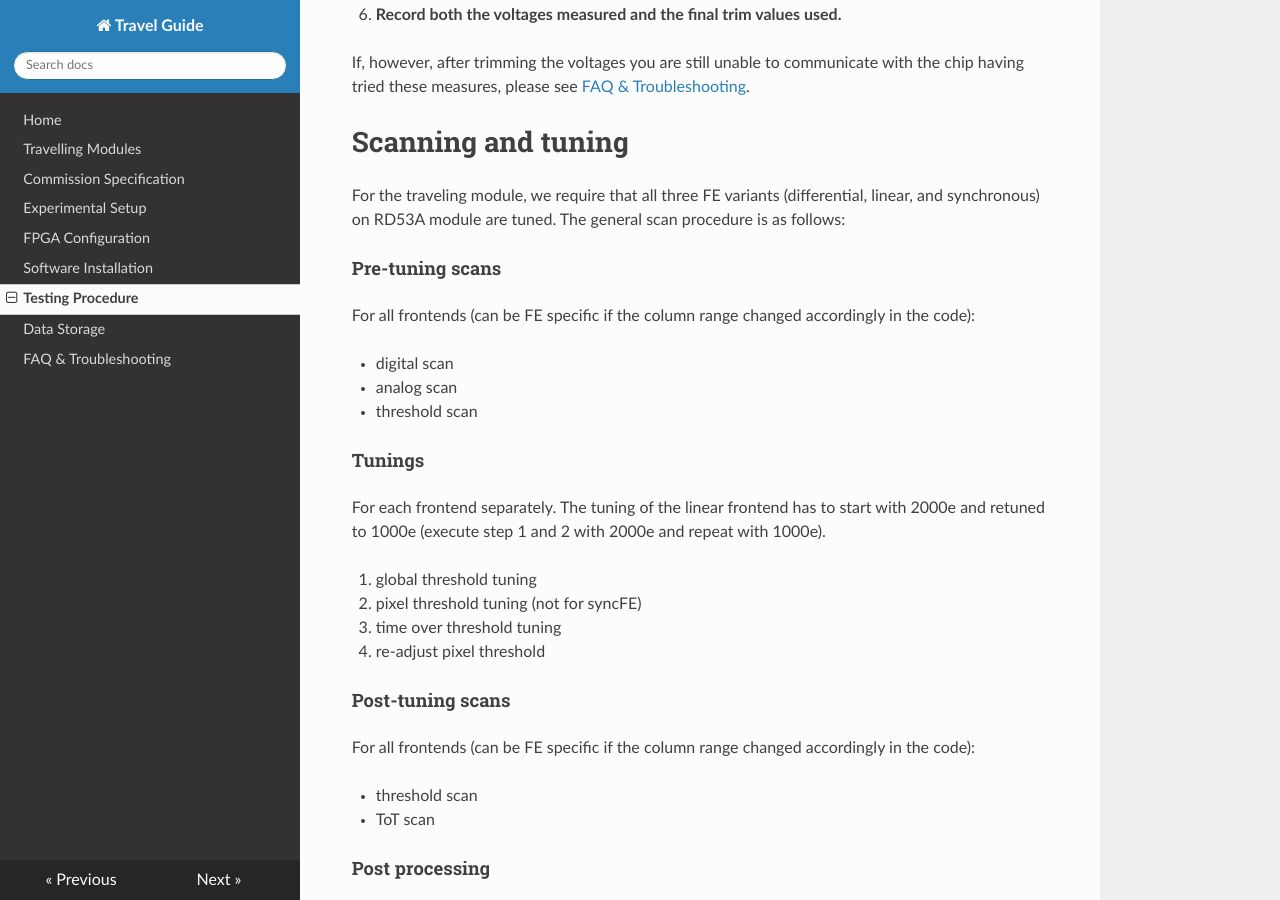
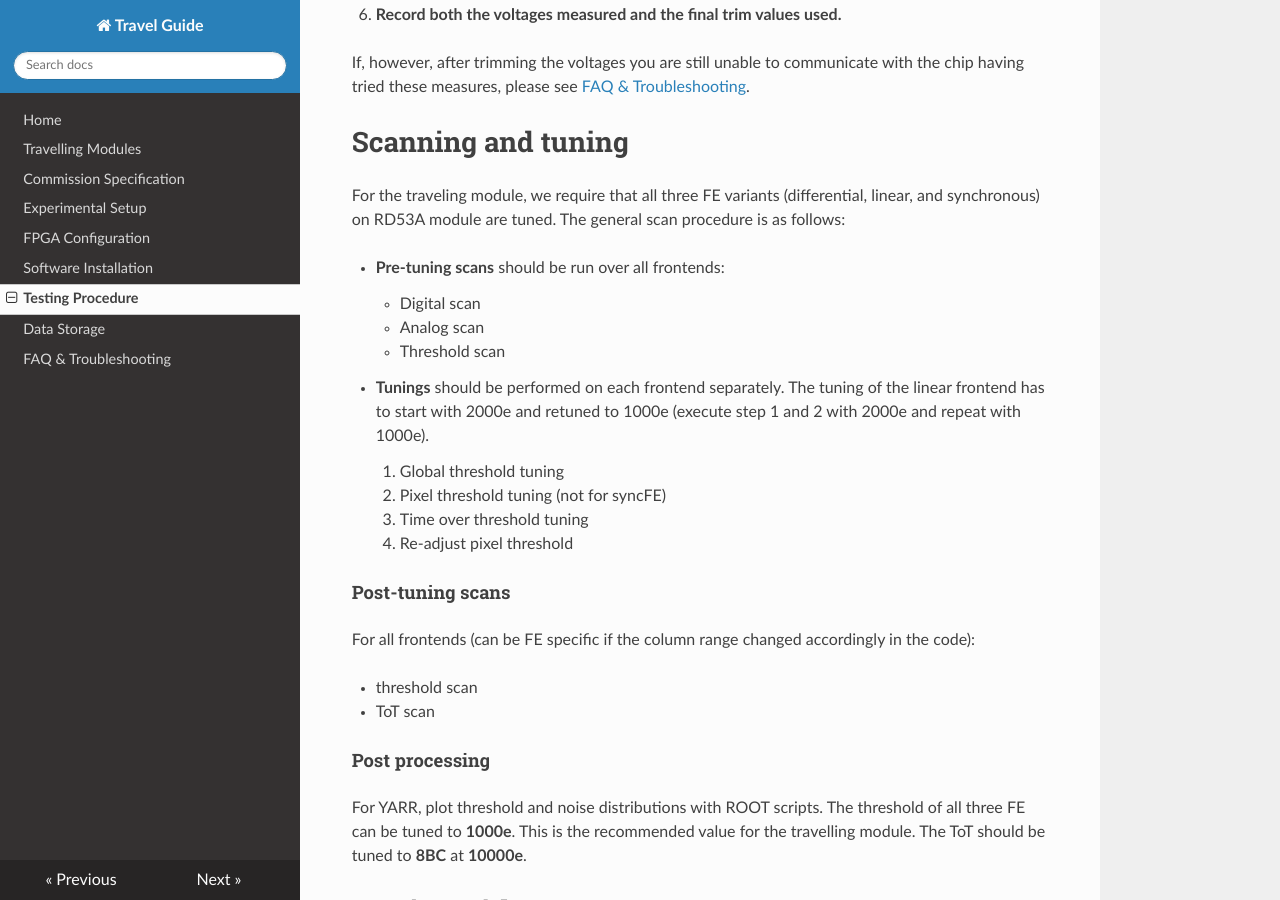
Before and after one commit to lime86/TravellingModule, an MkDocs documentation site: the page built from docs/procedure.md, in a window 1280 px wide and 900 px high, scrolled down 4461 px. Built offline with MkDocs 1.6.1, drawn with Linux system fonts in a browser that asks for light colours; nearby versions of some CDN libraries; old or Windows-style settings are respelled for this version of MkDocs.

Commit message:
Formatting

```diff
--- a/docs/procedure.md
+++ b/docs/procedure.md
@@ -107,22 +107,15 @@ Scanning and tuning
 For the traveling module, we require that all three FE variants (differential, linear, and synchronous) on RD53A module are tuned. The general scan procedure is as follows:
 
 
-#### Pre-tuning scans
-For all frontends (can be FE specific if the column range changed
-accordingly in the code):
-
--   digital scan
--   analog scan
--   threshold scan
-
-#### Tunings
-For each frontend separately. The tuning of the linear frontend has to start with
-2000e and retuned to 1000e (execute step 1 and 2 with 2000e and repeat with 1000e).
-
-1.	global threshold tuning
-2.	pixel threshold tuning (not for syncFE)
-3.	time over threshold tuning
-4.	re-adjust pixel threshold
+   * **Pre-tuning scans** should be run over all frontends:
+      * Digital scan
+      * Analog scan
+      * Threshold scan
+   * **Tunings** should be performed on each frontend separately. The tuning of the linear frontend has to start with 2000e and retuned to 1000e (execute step 1 and 2 with 2000e and repeat with 1000e).
+      1. Global threshold tuning
+      2. Pixel threshold tuning (not for syncFE)
+      3. Time over threshold tuning
+      4. Re-adjust pixel threshold
 
 #### Post-tuning scans
 For all frontends (can be FE specific if the column range changed
```
